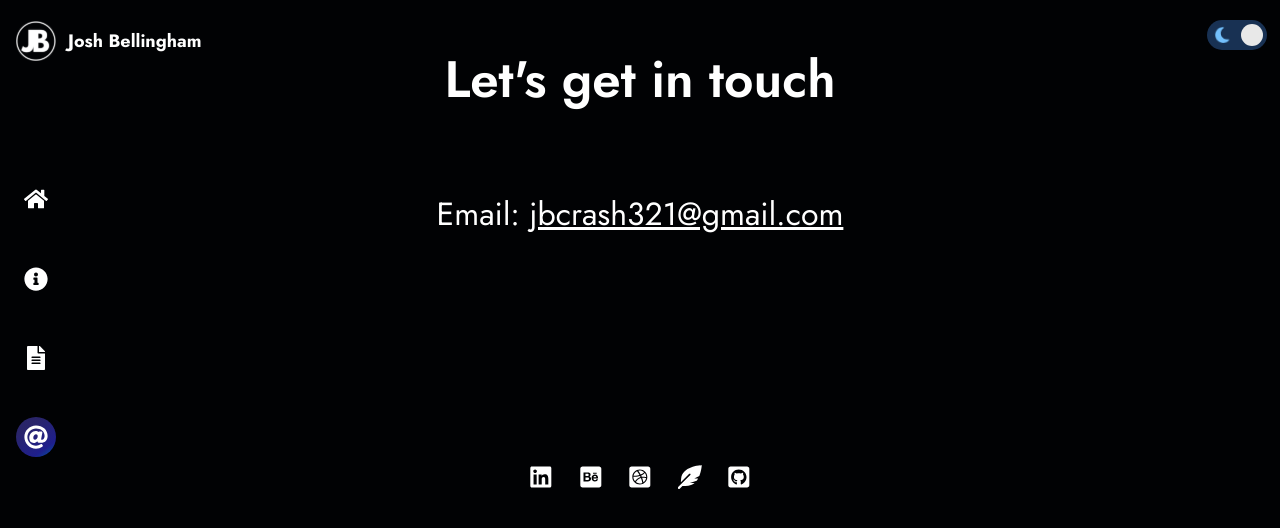
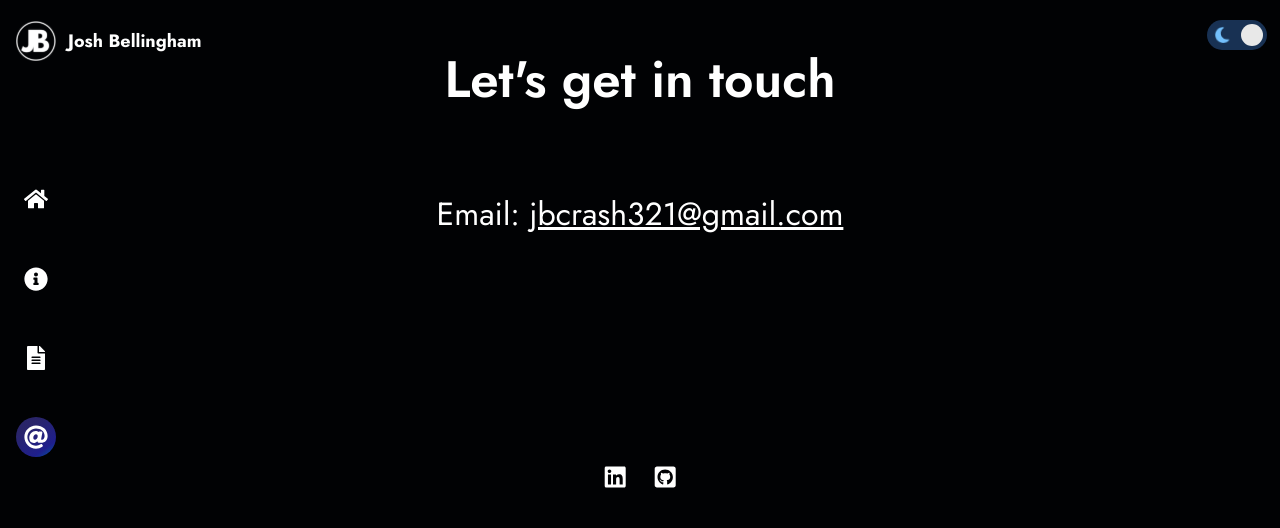
Before and after one commit to jbcrash/vite-portfolio, a React (Vite) app: page /contact in a window 1280 px wide. Shown: the top 528 px of the page. Built offline with nearby package versions, Linux system fonts and the light colour scheme.

Commit message:
Finalizing changes for final build Version 1

```diff
--- a/src/ThemeContext.tsx
+++ b/src/ThemeContext.tsx
@@ -1,4 +1,4 @@
-import React, { createContext, useState } from 'react';
+import { createContext } from 'react';
 
 export type Theme = 'light' | 'dark';
 
--- a/src/components/navigation/SocialLinksData.tsx
+++ b/src/components/navigation/SocialLinksData.tsx
@@ -4,27 +4,27 @@
 export const SocialLinksData = [
     {
         title: 'LinkedIn',
-        path: 'https://www.linkedin.com/in/josh-bellingham-7627a7239/',
+        path: 'https://www.linkedin.com/in/josh-bellingham/',
         icon: <FaIcons.FaLinkedin className='grow' alt='LinkedIn' />
     },
-    {
-        title: 'Behance',
-        path: 'https://www.behance.net/joshbellingham1',
-        icon: <FaIcons.FaBehanceSquare className='grow' alt='Behance' />
-    },
-    {
-        title: 'Dribbble',
-        path: 'https://dribbble.com/jbcrash?onboarding=true',
-        icon: <FaIcons.FaDribbbleSquare className='grow' alt='Dribbble'/>
-    },
-    {
-        title: 'Fiverr',
-        path: 'https://www.fiverr.com/joshbellingham1?up_rollout=true',
-        icon: <FaIcons.FaFeatherAlt className='grow' alt='Fiverr'/>
-    },
+    // {
+    //     title: 'Behance',
+    //     path: 'https://www.behance.net/joshbellingham1',
+    //     icon: <FaIcons.FaBehanceSquare className='grow' alt='Behance' />
+    // },
+    // {
+    //     title: 'Dribbble',
+    //     path: 'https://dribbble.com/jbcrash?onboarding=true',
+    //     icon: <FaIcons.FaDribbbleSquare className='grow' alt='Dribbble'/>
+    // },
+    // {
+    //     title: 'Fiverr',
+    //     path: 'https://www.fiverr.com/joshbellingham1?up_rollout=true',
+    //     icon: <FaIcons.FaFeatherAlt className='grow' alt='Fiverr'/>
+    // },
     {
         title: 'GitHub',
-        path: 'https://www.fiverr.com/joshbellingham1?up_rollout=true',
+        path: 'https://github.com/jbcrash',
         icon: <FaIcons.FaGithubSquare className='grow' alt='Github'/>
     }
 ]
```
